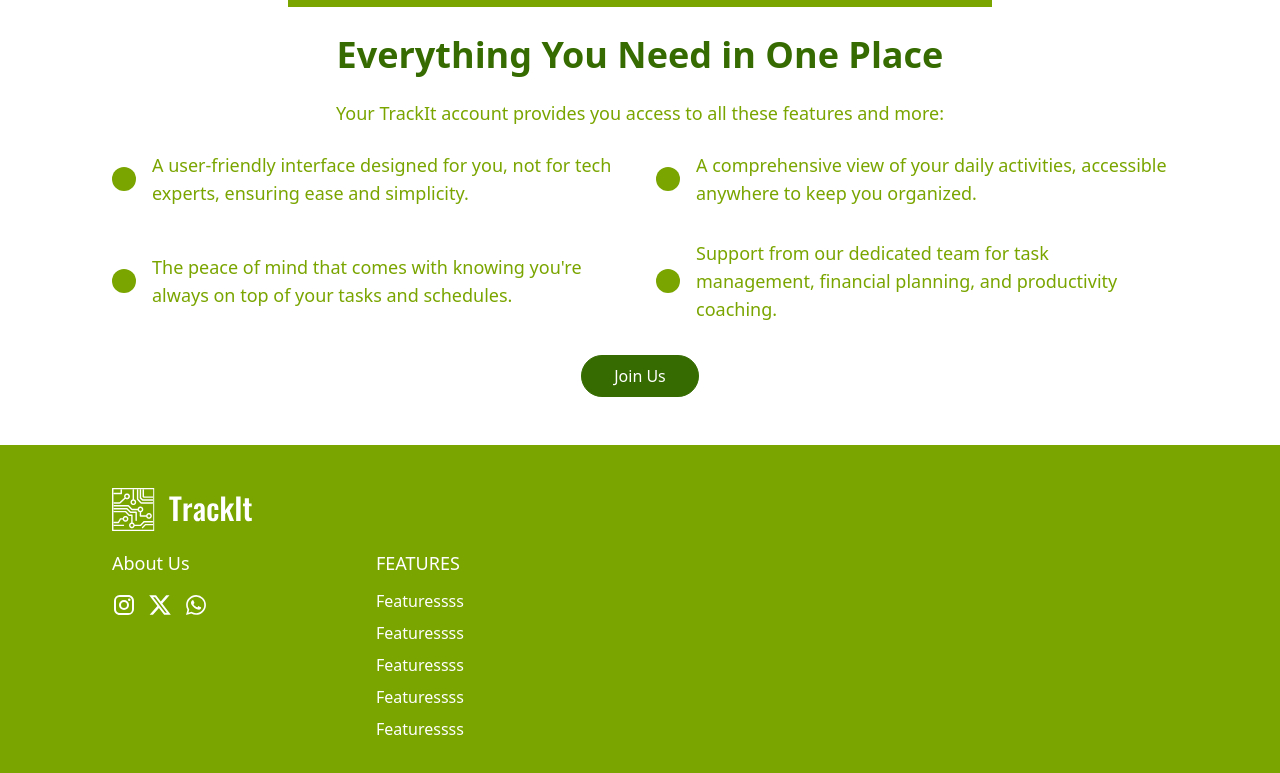
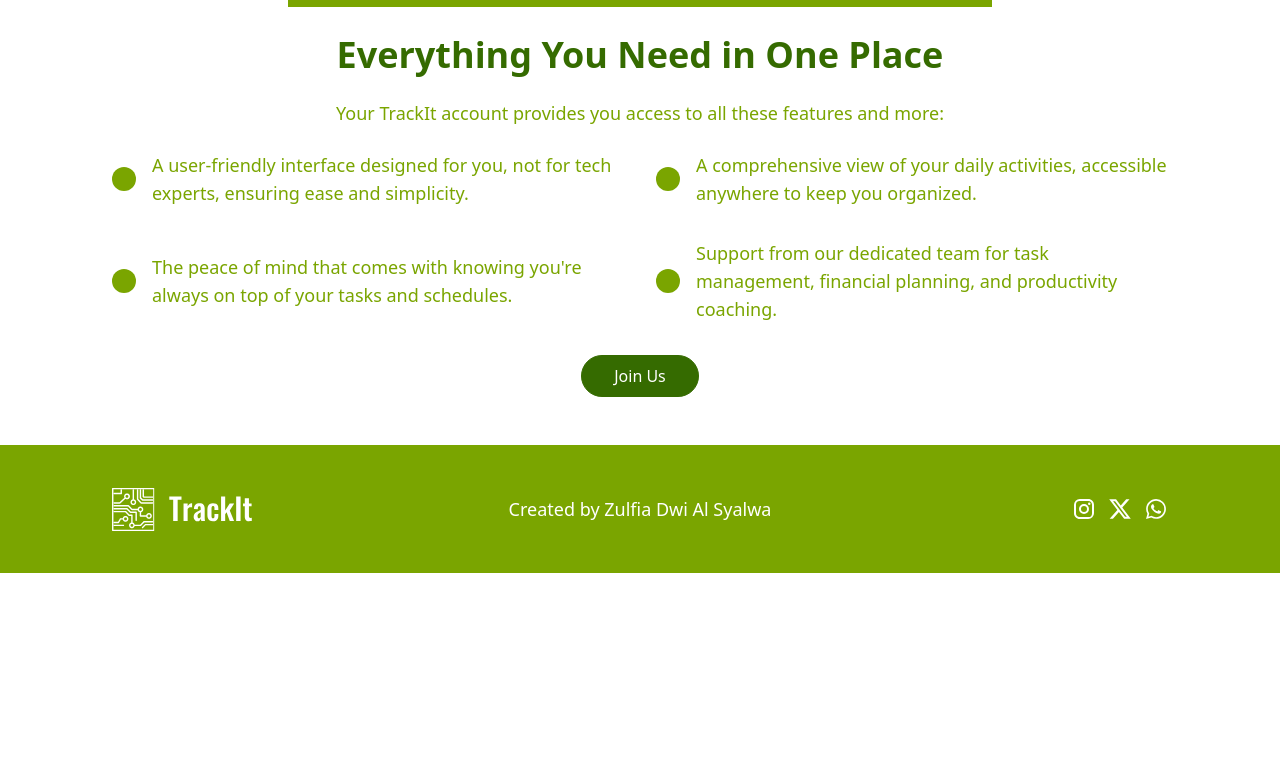
Before and after one commit to allsyalwaa/TrackIt, a React (Vite) app: page / in a window 1280 px wide. Shown: the part 1201-1974 px from the top of the page. After the commit the page ends 1774 px from the top, so only its background shows below. Built offline with nearby package versions, Linux system fonts and the light colour scheme.

Commit message:
Update layout style footer

```diff
--- a/src/components/section/Footer.jsx
+++ b/src/components/section/Footer.jsx
@@ -3,16 +3,17 @@ import { NavLink } from "react-router-dom";
 
 export default function Footer() {
   return (
-    <div className="bg-primary">
-      <div className="container py-10">
+    <div className="bg-primary text-white">
+      <div className="container grid grid-cols-3 items-center py-10">
+        <NavLink to="/">
           <img className="h-12" src={Logo} alt="illustration-logo" />
+        </NavLink>
 
-        <div className="grid grid-cols-4 font-medium text-white">
-          <div className="mt-4">
-            <NavLink className={"text-lg"} to="/">
-              About Us
-            </NavLink>
-            <div className="mt-4 flex gap-3">
+        <p className="text-center text-lg font-medium">
+          Created by Zulfia Dwi Al Syalwa
+        </p>
+        {/* sosmed */}
+        <div className="ml-auto flex gap-3">
           <NavLink to="/">
             <svg
               xmlns="http://www.w3.org/2000/svg"
@@ -54,30 +55,6 @@ export default function Footer() {
           </NavLink>
         </div>
       </div>
-          <div className="mt-4">
-            <NavLink className={"text-lg"} to="/">
-              FEATURES
-            </NavLink>
-            <ul className="mt-2 leading-loose">
-              <li>
-                <NavLink to="/">Featuressss</NavLink>
-              </li>
-              <li>
-                <NavLink to="/">Featuressss</NavLink>
-              </li>
-              <li>
-                <NavLink to="/">Featuressss</NavLink>
-              </li>
-              <li>
-                <NavLink to="/">Featuressss</NavLink>
-              </li>
-              <li>
-                <NavLink to="/">Featuressss</NavLink>
-              </li>
-            </ul>
-          </div>
-        </div>
-      </div>
     </div>
   );
 }
```
Lines whose indentation alone changed are shown as unchanged.
